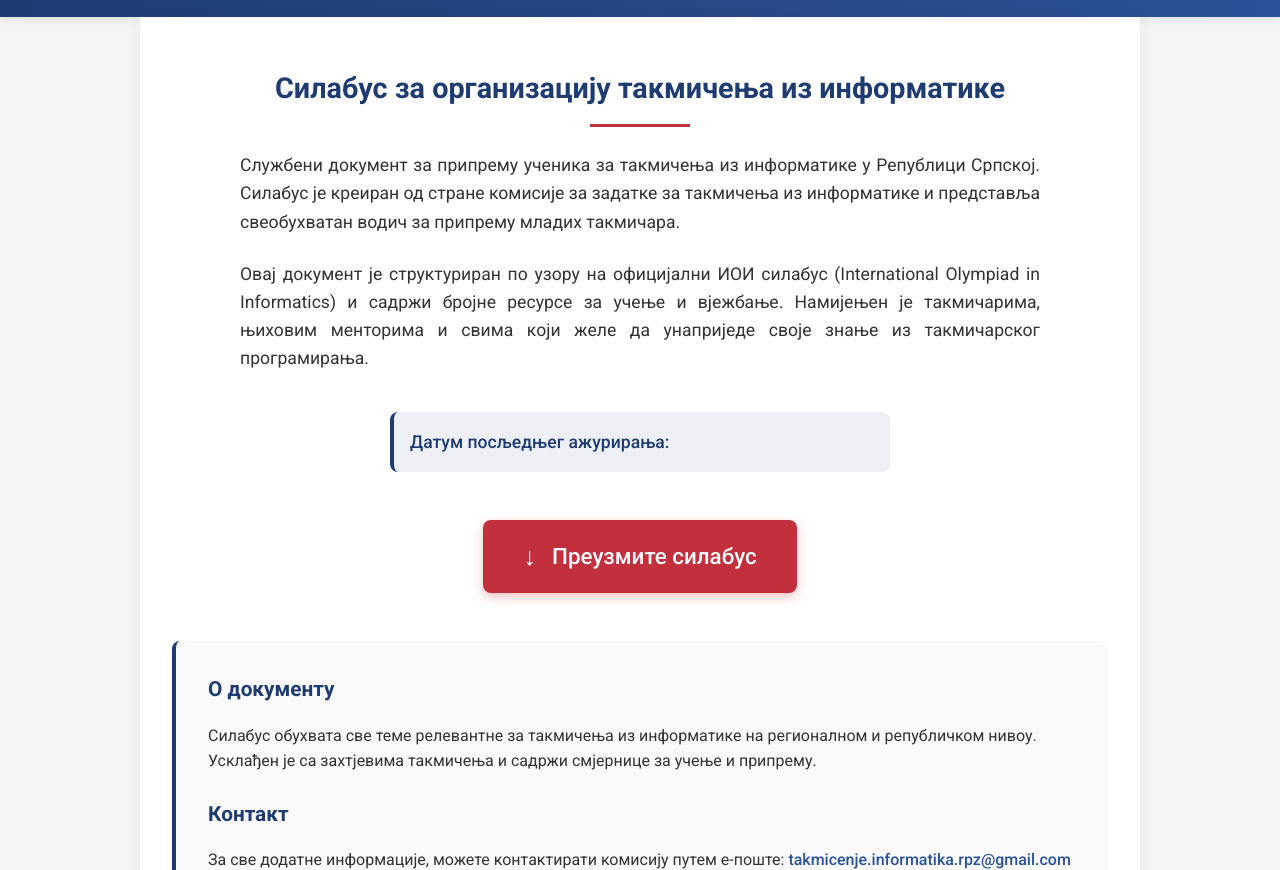
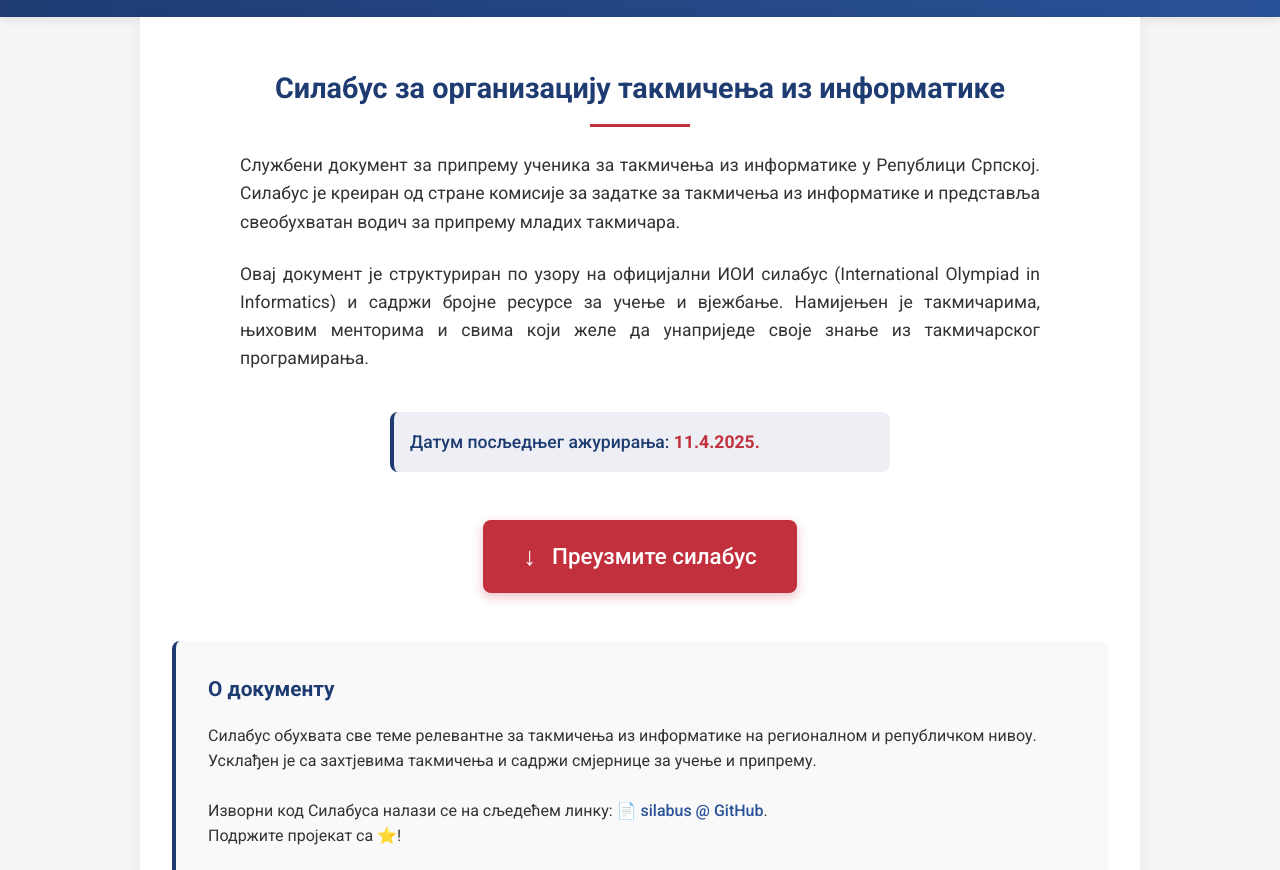
Before and after one commit to zenwor/silabus, a plain HTML site: page frontend/index.html in a window 1280 px wide. Shown: the part 90-960 px from the top of the page. Drawn offline with Linux system fonts and the light colour scheme.

Commit message:
feat: ✨ Add GitHub source code link to page

```diff
--- a/frontend/index.html
+++ b/frontend/index.html
@@ -21,7 +21,7 @@
       <p>Службени документ за припрему ученика за такмичења из информатике у Републици Српској. Силабус је креиран од стране комисије за задатке за такмичења из информатике и представља свеобухватан водич за припрему младих такмичара.</p>
       <p>Овај документ је структуриран по узору на официјални ИОИ силабус (International Olympiad in Informatics) и садржи бројне ресурсе за учење и вјежбање. Намијењен је такмичарима, њиховим менторима и свима који желе да унаприједе своје знање из такмичарског програмирања.</p>
       <div class="last-updated">
-        <p>Датум посљедњег ажурирања: <span class="date-highlight"><!-- BUILD_DATE --></span></p>
+        <p>Датум посљедњег ажурирања: <span class="date-highlight">11.4.2025.</span></p>
       </div>
     </section>
     <section class="download-section">
@@ -33,6 +33,7 @@
     <section class="additional-info">
       <h4>О документу</h4>
       <p>Силабус обухвата све теме релевантне за такмичења из информатике на регионалном и републичком нивоу. Усклађен је са захтјевима такмичења и садржи смјернице за учење и припрему.</p>
+      <p>Изворни код Силабуса налази се на сљедећем линку: <a href="https://github.com/LukaNedimovic/silabus">📄 silabus @ GitHub</a>. <br/> Подржите пројекат са ⭐!</p>
       <h4>Контакт</h4>
       <p>За све додатне информације, можете контактирати комисију путем е-поште: <a href="mailto:takmicenje.informatika.rpz@gmail.com">takmicenje.informatika.rpz@gmail.com</a></p>
     </section>
```
